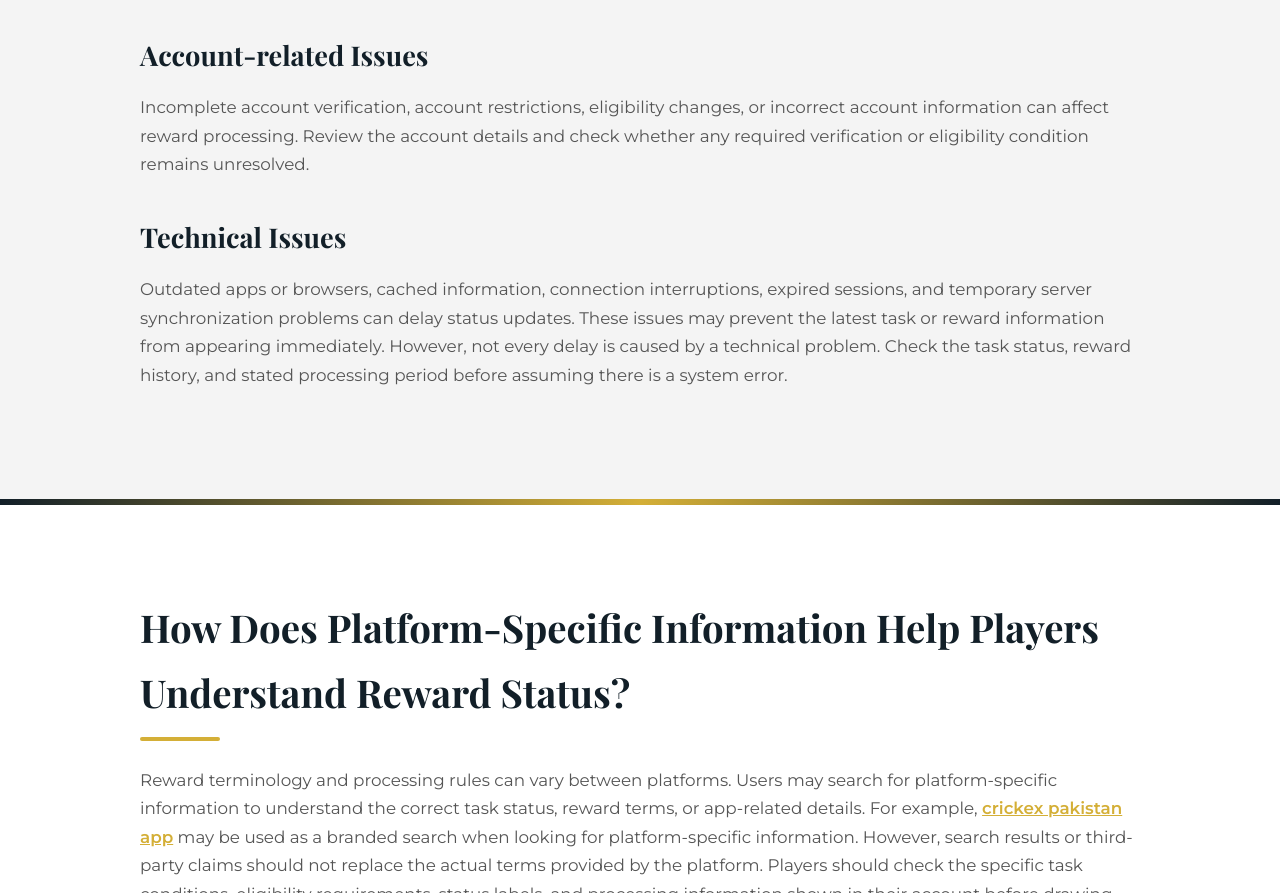
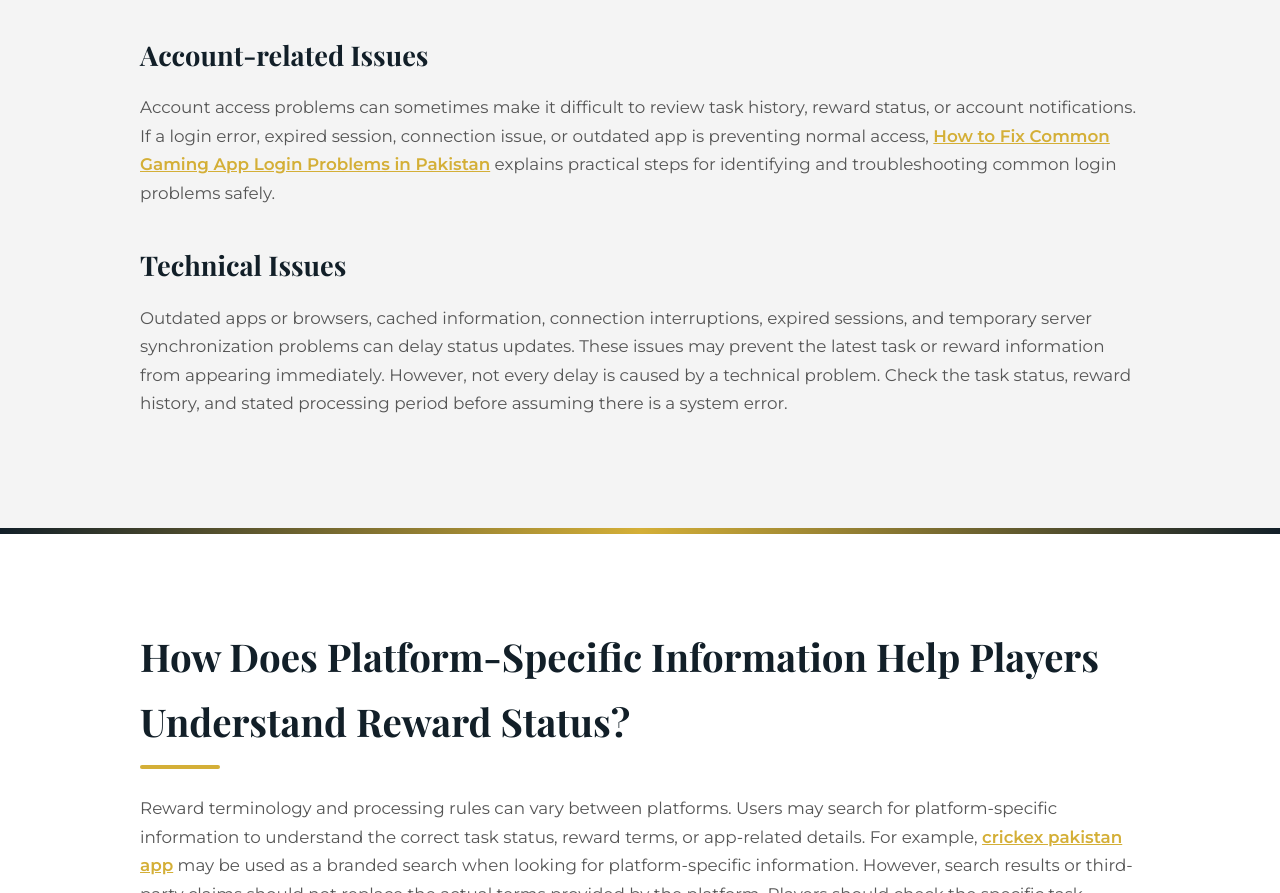
Before and after one commit to ulinkhubs/crickex, a plain HTML site: page index.html in a window 1280 px wide. Shown: the part 4770-5663 px from the top of the page. Drawn offline with nearby package versions, Linux system fonts and the light colour scheme.

Commit message:
Update index.html

```diff
--- a/index.html
+++ b/index.html
@@ -436,7 +436,7 @@
             <h2>Can Account or Technical Problems Affect Reward Processing?</h2>
 
             <h3>Account-related Issues</h3>
-            <p>Incomplete account verification, account restrictions, eligibility changes, or incorrect account information can affect reward processing. Review the account details and check whether any required verification or eligibility condition remains unresolved.</p>
+            <p>Account access problems can sometimes make it difficult to review task history, reward status, or account notifications. If a login error, expired session, connection issue, or outdated app is preventing normal access, <a href="https://crickexpkr.neocities.org/">How to Fix Common Gaming App Login Problems in Pakistan</a> explains practical steps for identifying and troubleshooting common login problems safely.</p>
 
             <h3>Technical Issues</h3>
             <p>Outdated apps or browsers, cached information, connection interruptions, expired sessions, and temporary server synchronization problems can delay status updates. These issues may prevent the latest task or reward information from appearing immediately. However, not every delay is caused by a technical problem. Check the task status, reward history, and stated processing period before assuming there is a system error.</p>
```
